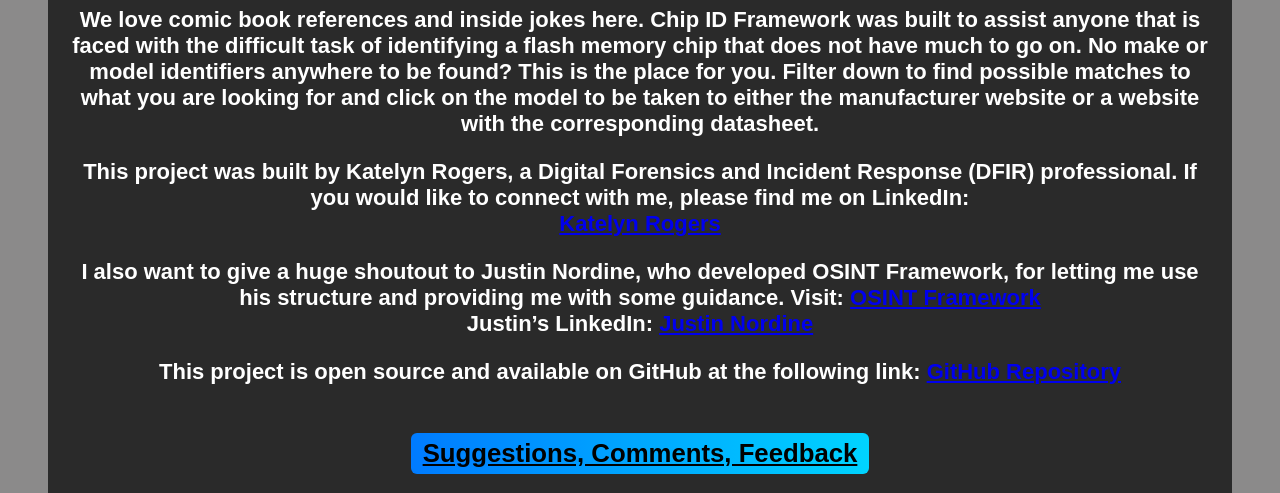
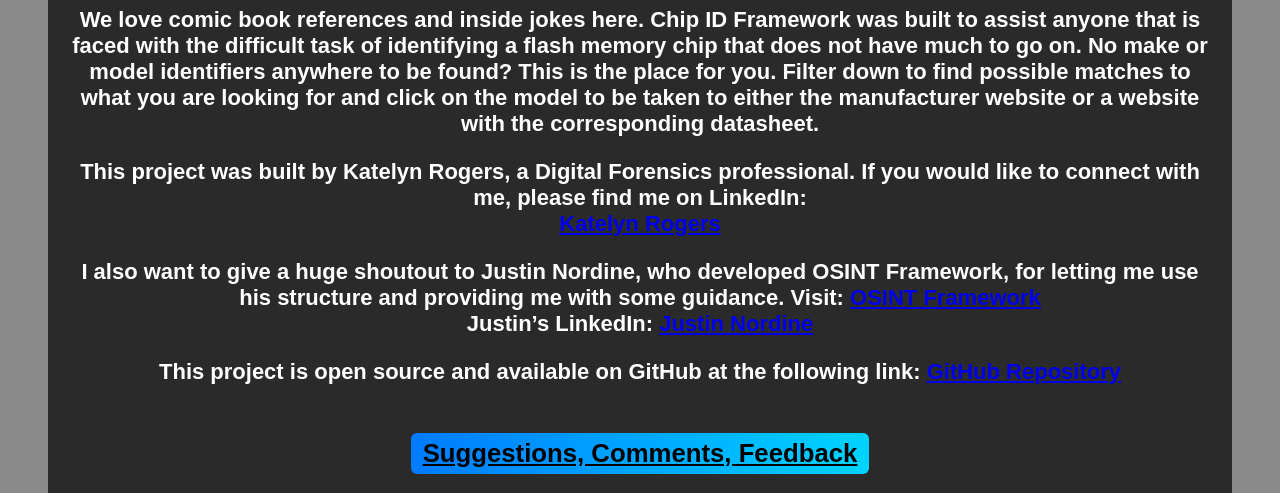
Before and after one commit to Proudyoungone/Chip-ID-Framework, a website: page index.html in a window 1280 px wide. Shown: the part 588-1081 px from the top of the page. Drawn offline with Linux system fonts and the light colour scheme.

Commit message:
Update index.html

```diff
--- a/index.html
+++ b/index.html
@@ -118,7 +118,7 @@
       <h3 class="h3-ombre">Notes</h3>
       <p>We love comic book references and inside jokes here. Chip ID Framework was built to assist anyone that is faced with the difficult task of identifying a flash memory chip that does not have much to go on. No make or model identifiers anywhere to be found? This is the place for you. Filter down to find possible matches to what you are looking for and click on the model to be taken to either the manufacturer website or a website with the corresponding datasheet.</p>
 
-      <p>This project was built by Katelyn Rogers, a Digital Forensics and Incident Response (DFIR) professional. If you would like to connect with me, please find me on LinkedIn:<br>
+      <p>This project was built by Katelyn Rogers, a Digital Forensics professional. If you would like to connect with me, please find me on LinkedIn:<br>
       <a href="https://www.linkedin.com/in/katelyn-rogers-DFIRISTHEWORD/" target="_blank">Katelyn Rogers</a></p>
 
       <p>I also want to give a huge shoutout to Justin Nordine, who developed OSINT Framework, for letting me use his structure and providing me with some guidance. Visit: <a href="https://osintframework.com/" target="_blank">OSINT Framework</a><br>
```
